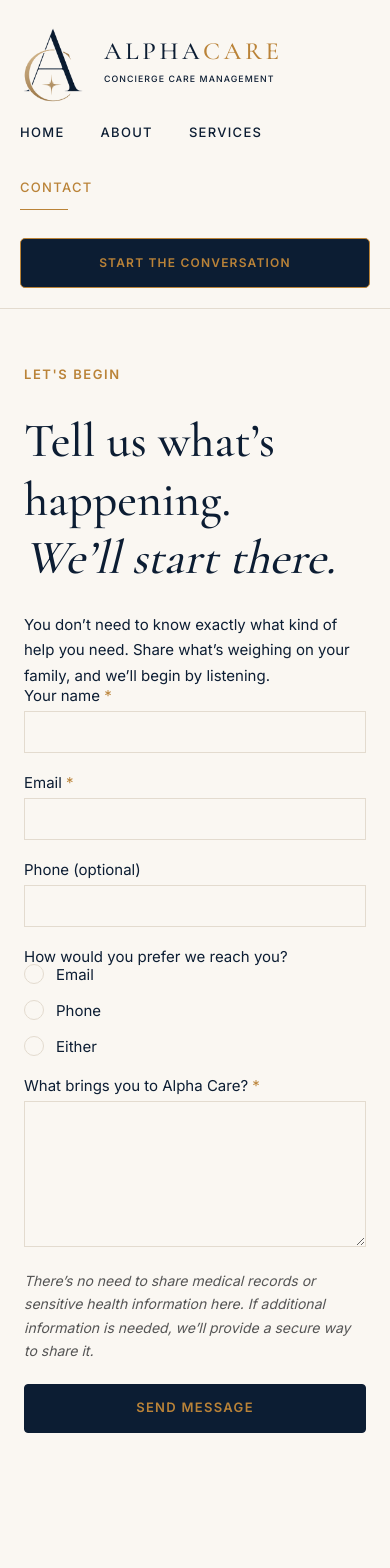
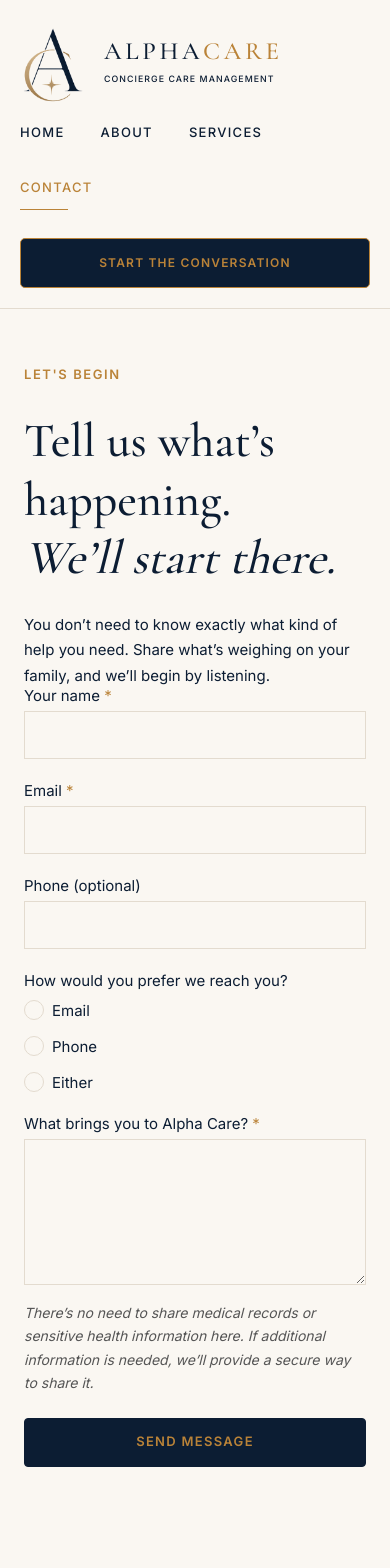
Before and after one commit to alphacareconcierge/alphacare-website, a Next.js app: page /contact in a window 390 px wide. Shown: the top 1568 px of the page. Built offline with nearby package versions, Linux system fonts and the light colour scheme.

Commit message:
Improve Contact form spacing

```diff
--- a/components/contact-form.tsx
+++ b/components/contact-form.tsx
@@ -33,24 +33,24 @@ export function ContactForm() {
   }
 
   return (
-    <form onSubmit={handleSubmit} className="grid gap-[1.375rem]">
-      <label className="type-form-label grid gap-2 text-navy">
+    <form onSubmit={handleSubmit} className="grid">
+      <label className="type-form-label mb-6 grid gap-2 text-navy">
         <span>Your name <span className="text-gold">*</span></span>
         <input
           name="name"
           required
           autoComplete="name"
-          className="type-input h-[2.625rem] border border-divider bg-ivory px-3 text-navy outline-none transition focus:border-gold"
+          className="type-input h-12 border border-divider bg-ivory px-3 text-navy outline-none transition focus:border-gold"
         />
       </label>
-      <label className="type-form-label grid gap-2 text-navy">
+      <label className="type-form-label mb-6 grid gap-2 text-navy">
         <span>Email <span className="text-gold">*</span></span>
         <input
           type="email"
           name="email"
           required
           autoComplete="email"
-          className="type-input h-[2.625rem] border border-divider bg-ivory px-3 text-navy outline-none transition focus:border-gold"
+          className="type-input h-12 border border-divider bg-ivory px-3 text-navy outline-none transition focus:border-gold"
         />
       </label>
       <label className="type-form-label grid gap-2 text-navy">
@@ -59,16 +59,16 @@ export function ContactForm() {
           type="tel"
           name="phone"
           autoComplete="tel"
-          className="type-input h-[2.625rem] border border-divider bg-ivory px-3 text-navy outline-none transition focus:border-gold"
+          className="type-input h-12 border border-divider bg-ivory px-3 text-navy outline-none transition focus:border-gold"
         />
       </label>
-      <fieldset className="grid gap-3">
+      <fieldset className="my-6">
         <legend className="type-form-label text-navy">
           How would you prefer we reach you?
         </legend>
-        <div className="grid gap-4 sm:grid-cols-3">
+        <div className="mt-3 grid gap-y-4 sm:grid-cols-3 sm:gap-x-8">
           {contactMethods.map((method) => (
-            <label key={method} className="type-form-label flex items-center gap-3 text-navy">
+            <label key={method} className="type-form-label flex items-center gap-2 text-navy">
               <input
                 type="radio"
                 name="preferredContactMethod"
@@ -90,14 +90,14 @@ export function ContactForm() {
           className="type-input min-h-[7.5rem] resize-y border border-divider bg-ivory px-3 py-3 text-navy outline-none transition focus:border-gold"
         />
       </label>
-      <p className="type-helper max-w-[39rem]">
+      <p className="type-helper mt-4 max-w-[39rem]">
         There’s no need to share medical records or sensitive health information here.
         If additional information is needed, we’ll provide a secure way to share it.
       </p>
       <button
         type="submit"
         disabled={status === "submitting"}
-        className="type-cta h-[3.0625rem] w-full rounded-[0.25rem] border border-navy bg-navy text-gold transition hover:bg-navy/95 disabled:cursor-wait disabled:opacity-70"
+        className="type-cta mt-6 h-[3.0625rem] w-full rounded-[0.25rem] border border-navy bg-navy text-gold transition hover:bg-navy/95 disabled:cursor-wait disabled:opacity-70"
       >
         {status === "submitting" ? "Sending" : "Send Message"}
       </button>
```
